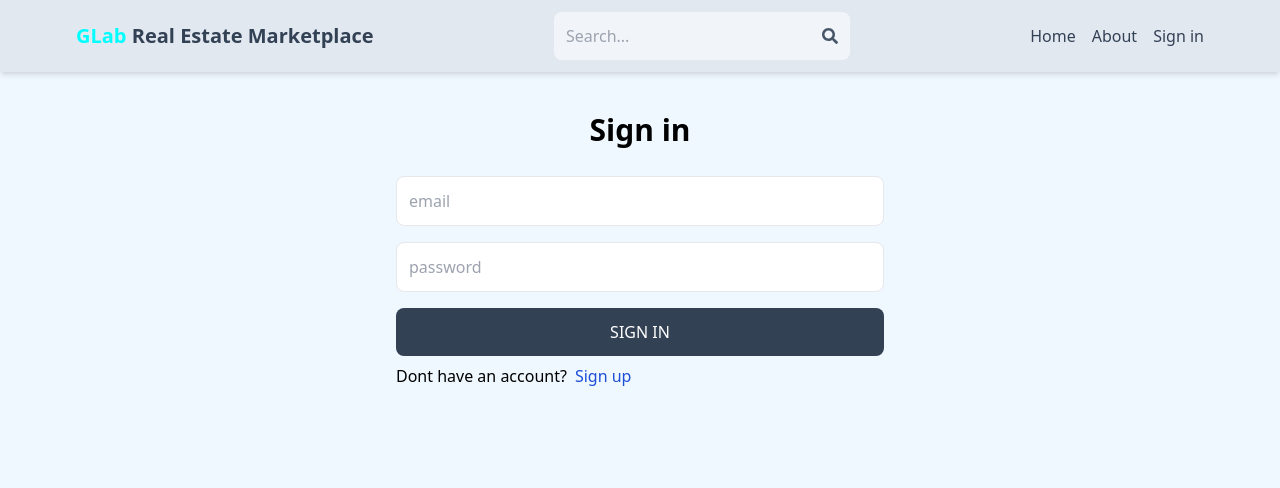
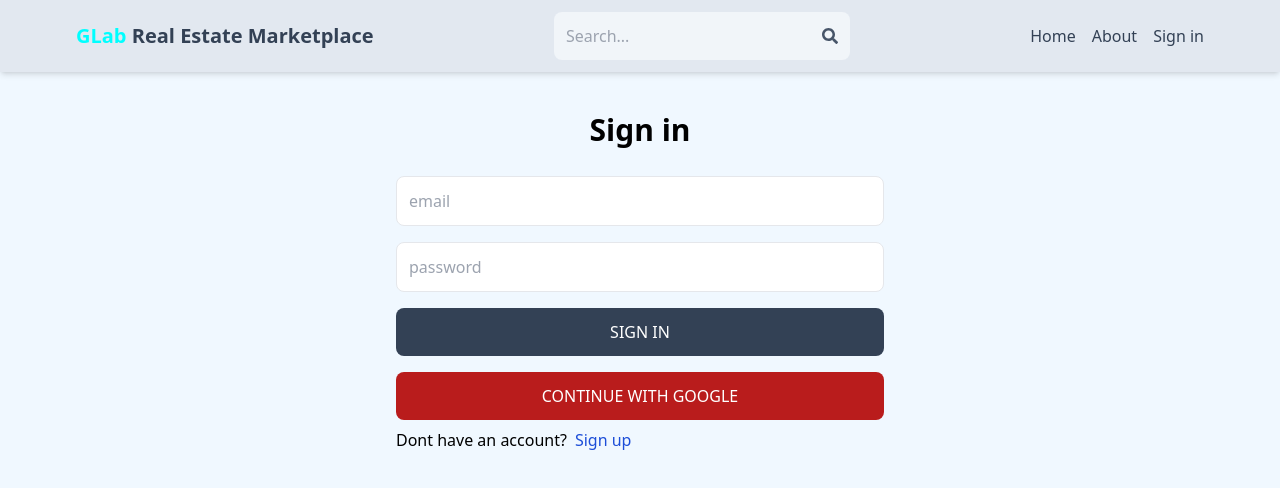
Before and after one commit to GLab-cloud/MERN, a React (Vite) app in the folder client/: page /sign-in in a window 1280 px wide. Shown: the top 488 px of the page. Built offline with nearby package versions, Linux system fonts and the light colour scheme; no server answers.

Commit message:
GoogleOAuth component

```diff
--- /dev/null
+++ b/client/firebase.js
@@ -0,0 +1,17 @@
+// Import the functions you need from the SDKs you need
+import { initializeApp } from "firebase/app";
+// TODO: Add SDKs for Firebase products that you want to use
+// https://firebase.google.com/docs/web/setup#available-libraries
+
+// Your web app's Firebase configuration
+const firebaseConfig = {
+  apiKey: import.meta.env.VITE_FIREBASE_API_KEY,
+  authDomain: "mern-estate-a619c.firebaseapp.com",
+  projectId: "mern-estate-a619c",
+  storageBucket: "mern-estate-a619c.firebasestorage.app",
+  messagingSenderId: "434893333564",
+  appId: "1:434893333564:web:4cff23d92625ac79bacf39",
+};
+
+// Initialize Firebase
+export const app = initializeApp(firebaseConfig);
--- /dev/null
+++ b/client/src/components/OAuth.jsx
@@ -0,0 +1,44 @@
+import React from "react";
+import { GoogleAuthProvider, getAuth, signInWithPopup } from "firebase/auth";
+import { app } from "../../firebase";
+import { useDispatch } from "react-redux";
+import { signInSuccess } from "../redux/user/userSlice";
+import { useNavigate } from "react-router-dom";
+
+export default function OAuth() {
+  const dispatch = useDispatch();
+  const navigate = useNavigate();
+  //   return <div> OAuth </div>;
+  const handleGoogleOAuth = async () => {
+    try {
+      const provider = new GoogleAuthProvider();
+      const auth = getAuth(app);
+      const result = await signInWithPopup(auth, provider);
+      //console.log(result);
+      const res = await fetch("https://c4hyg9-5000.csb.app/api/auth/google", {
+        method: "POST",
+        headers: { "Content-Type": "application/json" },
+        body: JSON.stringify({
+          name: result.user.displayName,
+          email: result.user.email,
+          photo: result.user.photoURL,
+        }),
+      });
+      const data = res.json();
+      dispatch(signInSuccess(data));
+      navigate("/");
+    } catch (error) {
+      console.log("could not connect Google account", error);
+    }
+  };
+  return (
+    <button
+      type="button"
+      onClick={handleGoogleOAuth}
+      className="bg-red-700 text-white p-3 rounded-lg uppercase hover:opacity-95"
+    >
+      {" "}
+      Continue with Google
+    </button>
+  );
+}
--- a/client/src/pages/SignIn.jsx
+++ b/client/src/pages/SignIn.jsx
@@ -7,6 +7,7 @@
   signInFailure,
   signInSuccess,
 } from "../redux/user/userSlice";
+import OAuth from "../components/OAuth";
 export default function SignIn() {
   const [formData, setFormData] = useState({});
   // const [loading, setLoading] = useState(false);
@@ -76,6 +77,7 @@
         >
           {loading ? "Loading..." : "Sign in"}
         </button>
+        <OAuth />
       </form>
       <div className="flex gap-2 mt-2">
         <p> Dont have an account?</p>
--- a/client/src/pages/SignUp.jsx
+++ b/client/src/pages/SignUp.jsx
@@ -1,46 +1,47 @@
-import React from 'react'
-import { Link, useNavigate } from 'react-router-dom'
-import { useState } from 'react'
+import React from "react";
+import { Link, useNavigate } from "react-router-dom";
+import { useState } from "react";
+import OAuth from "../components/OAuth";
 
 export default function SignUp() {
-  const [formData, setFormData] = useState({})
-  const [loading, setLoading] = useState(false)
-  const [error, setError] = useState(null)
-  const navigate = useNavigate()
+  const [formData, setFormData] = useState({});
+  const [loading, setLoading] = useState(false);
+  const [error, setError] = useState(null);
+  const navigate = useNavigate();
   const handleChange = (e) => {
     setFormData({
       ...formData,
       [e.target.id]: e.target.value,
-    })
-  }
+    });
+  };
   // console.log(formData)
   const handleSubmit = async (e) => {
-    e.preventDefault()
+    e.preventDefault();
     try {
-      setLoading(true)
-      const res = await fetch('http://localhost:5000/api/auth/signup', {
-        method: 'POST',
+      setLoading(true);
+      const res = await fetch("http://localhost:5000/api/auth/signup", {
+        method: "POST",
         headers: {
-          'Content-Type': 'application/json',
+          "Content-Type": "application/json",
         },
         body: JSON.stringify(formData),
-      })
-      const data = await res.json()
-      console.log(data)
+      });
+      const data = await res.json();
+      console.log(data);
       if (data.success === false) {
-        setLoading(false)
-        setError(data.message)
-        return
+        setLoading(false);
+        setError(data.message);
+        return;
       }
-      setLoading(false)
-      setError(null)
-      navigate('/sign-in')
+      setLoading(false);
+      setError(null);
+      navigate("/sign-in");
     } catch (error) {
-      setLoading(false)
-      setError(error.message)
+      setLoading(false);
+      setError(error.message);
     }
-  }
-  console.log(formData)
+  };
+  console.log(formData);
   return (
     <div className="p-3 max-w-lg mx-auto">
       <h1 className="text-3xl text-center font-semibold my-7">Sign up</h1>
@@ -70,16 +71,17 @@
           disabled={loading}
           className="bg-slate-700 text-white p-3 rounded-lg uppercase hover:opacity-85 disabled:opacity-75"
         >
-          {loading ? 'Loading...' : 'Sign up'}
+          {loading ? "Loading..." : "Sign up"}
         </button>
+        <OAuth />
       </form>
       <div className="flex gap-2 mt-2">
         <p> Have an account?</p>
-        <Link to={'/sign-in'}>
+        <Link to={"/sign-in"}>
           <span className="text-blue-700">Sign in</span>
         </Link>
       </div>
       {error && <p className="text-red-500 mt-5">{error}</p>}
     </div>
-  )
+  );
 }
```
